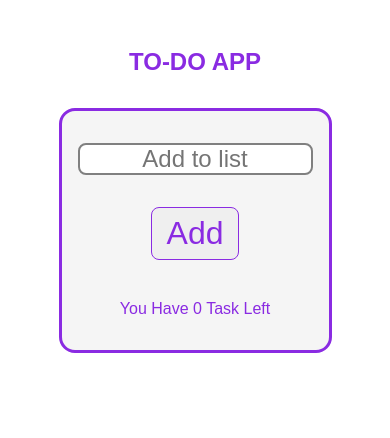
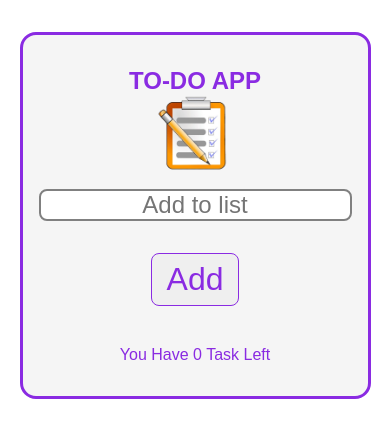
Before and after one commit to EzekielDamz/To-Do-App, a plain HTML site: page index.html in a window 390 px wide. Drawn offline with Linux system fonts and the light colour scheme.

Commit message:
code modified

```diff
--- a/index.html
+++ b/index.html
@@ -11,9 +11,15 @@
     <title>TODO</title>
   </head>
   <body>
+
     <main>
-      <h2>TO-DO APP</h2>
+
+
       <div class="container">
+           <div class="head">
+  <h2>TO-DO APP</h2>
+  <img src="/image/image_task.png" alt="">
+      </div>
         <div class="input-submit">
           <input type="text" placeholder="Add to list" class="input-field" />
           <div class="btn-container">
--- a/style.css
+++ b/style.css
@@ -37,7 +37,7 @@ body {
 h2 {
     text-align: center;
     color: blueviolet;
-    margin-top: 3rem;
+    margin-top: 1rem;
 }
 
 /*                 input container */
@@ -127,7 +127,8 @@ p {
     }
 
 }
-.update-btn{
+
+.update-btn {
     background: blueviolet;
     border: none;
     padding: .5rem 1rem;
@@ -139,13 +140,22 @@ p {
     /* margin-left: 25rem; */
 }
 
+.head {
+    display: flex;
+    align-items: center;
+    flex-direction: column;
+}
+
+.head img {
+    width: 10%;
+}
 
 
 /* mobile responsiveness */
 
 @media screen and (max-width: 1000px) {
     .container {
-        width: 70%;
+        width: 90%;
 
         /* margin: 0 auto; */
         margin-top: 2rem;
@@ -243,6 +253,7 @@ p {
             background-color: #ffecc7;
         }
     }
+
     /* li:nth-child(1n) {
                     display: flex;
                     flex-direction: row;
@@ -259,4 +270,7 @@ p {
         font-weight: 500;
         margin: .7rem 0;
     }
+        .head img {
+            width: 25%;
         }
+}
```
Also changed, not shown: image/image_task.png (added). Lines whose indentation alone changed are shown as unchanged.
